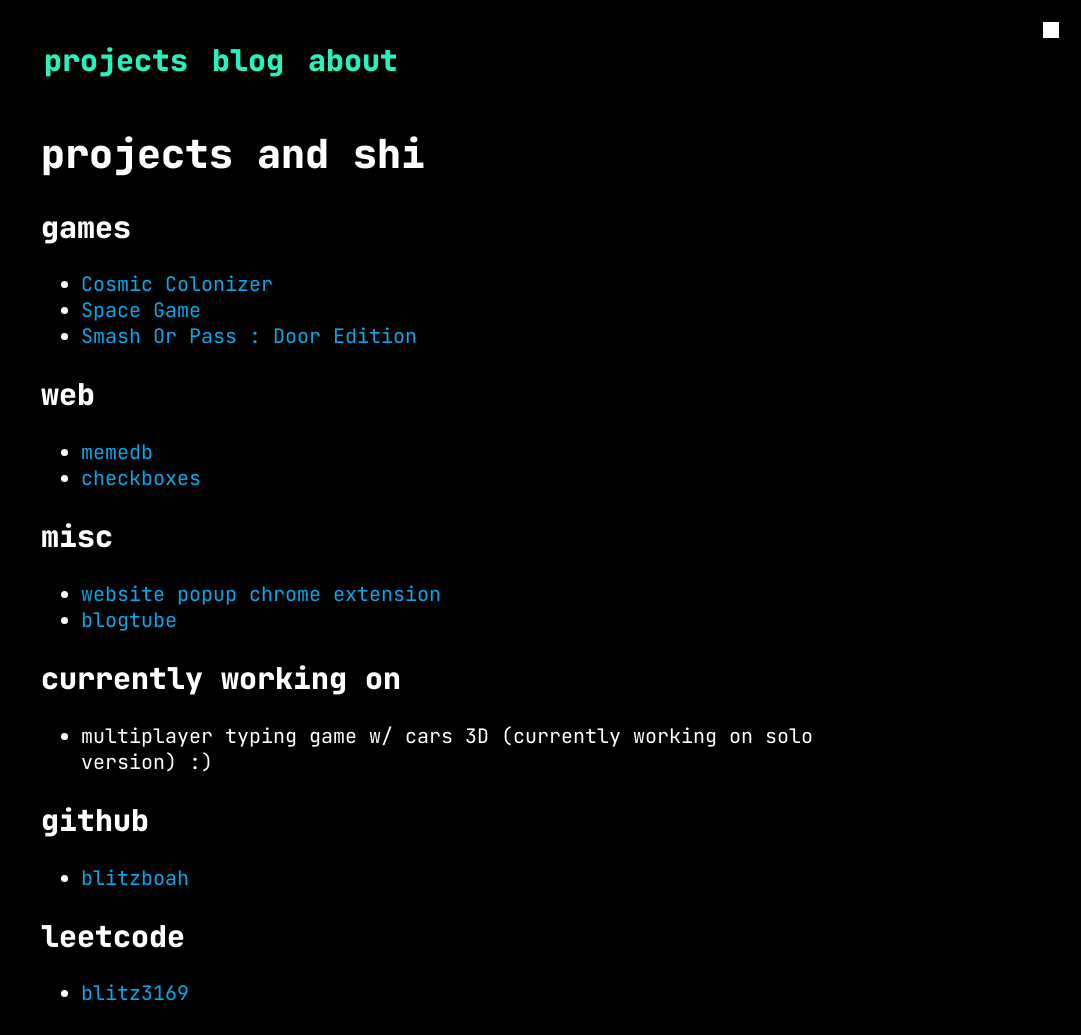
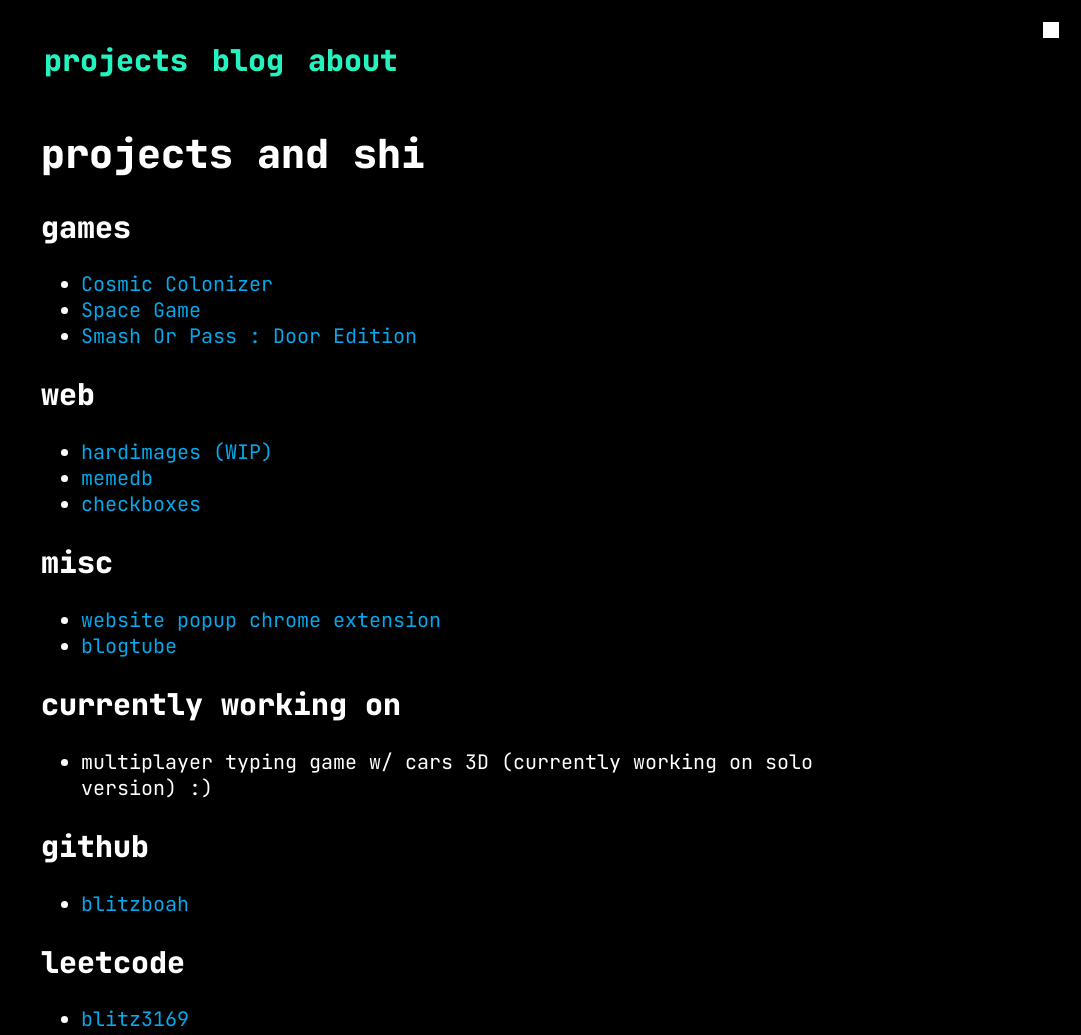
Before and after one commit to blitzboah/blitzboah.github.io, a plain HTML site: page projects.html in a window 1280 px wide. Shown: the whole page, without its empty margins (199-1280 px from the left). Drawn offline with Linux system fonts and the light colour scheme.

Commit message:
hardimages

```diff
--- a/projects.html
+++ b/projects.html
@@ -26,6 +26,7 @@
 
         <h2>web</h2>
         <ul>
+            <li><a href="https://hardimages.vercel.app" target="_blank">hardimages (WIP)</a></li>
             <li><a href="https://memedb69.vercel.app" target="_blank">memedb</a></li>
             <li><a href="https://checkboxes69.vercel.app" target="_blank">checkboxes</a></li>
 
```
